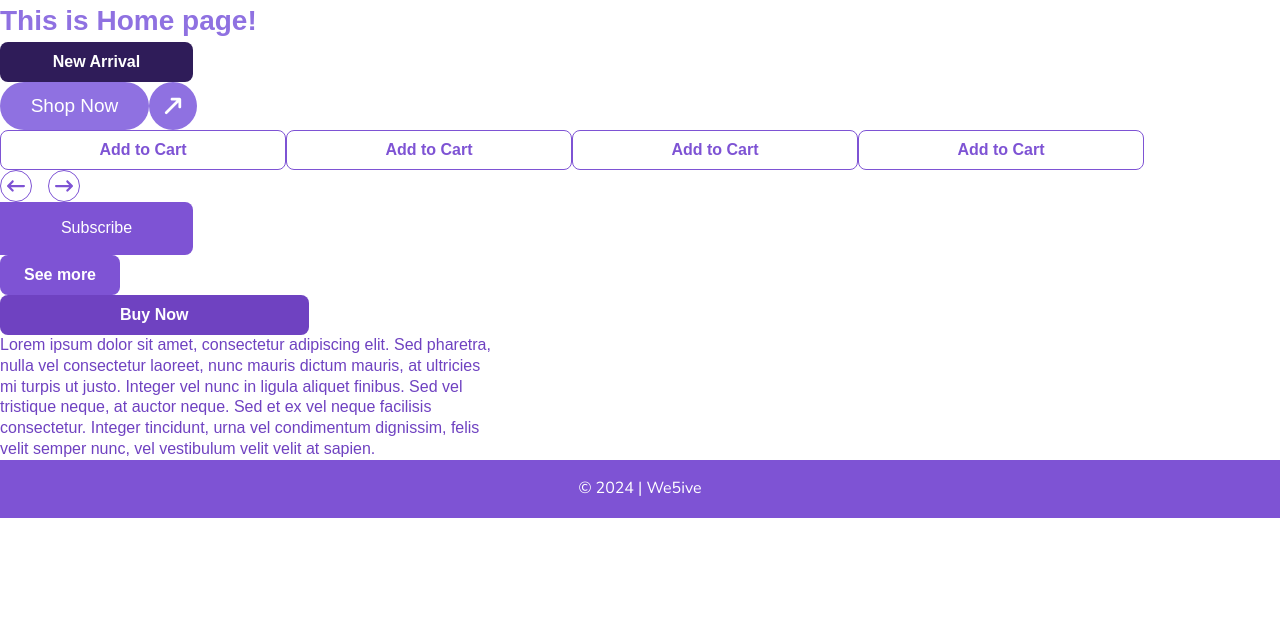
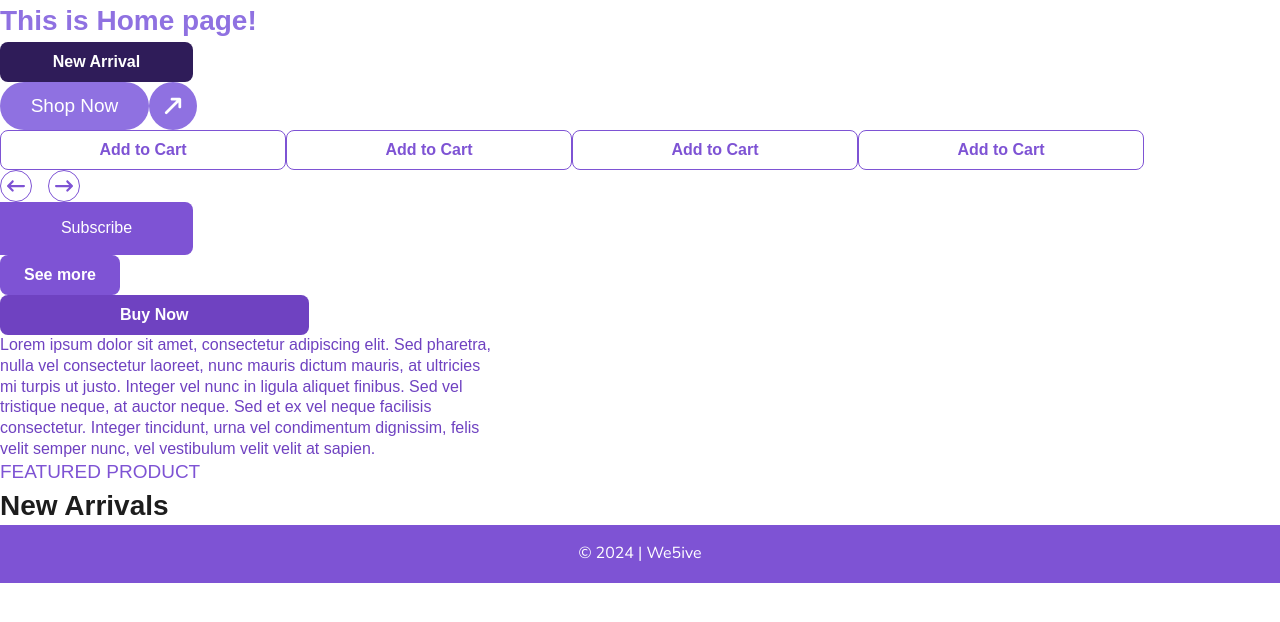
Before and after one commit to nznazmulhuda/e-commerce_landing_page, a Next.js app: page / in a window 1280 px wide. Shown: the top 622 px of the page. Built offline with nearby package versions, Linux system fonts and the light colour scheme.

Commit message:
section title component added

```diff
--- a/src/app/page.js
+++ b/src/app/page.js
@@ -6,6 +6,7 @@ import Button_see from "@/shared/buttons/button_see/Button_see";
 import Button_shop from "@/shared/buttons/button_shop/Button_shop";
 import Button_subs from "@/shared/buttons/button_subs/Button_subs";
 import Description from "@/shared/description/Description";
+import Section_title from "@/shared/section_title/Section_title";
 
 const HomePage = () => {
   return (
@@ -37,6 +38,7 @@ const HomePage = () => {
         consectetur. Integer tincidunt, urna vel condimentum dignissim, felis
         velit semper nunc, vel vestibulum velit velit at sapien.
       </Description>
+      <Section_title />
     </>
   );
 };
--- /dev/null
+++ b/src/shared/section_title/Section_title.jsx
@@ -0,0 +1,15 @@
+function Section_title() {
+  return (
+    <div className="space-y-1">
+      <p className="text-title leading-[24.7px] text-primary_600 uppercase">
+        featured product
+      </p>
+
+      <h1 className="text-heading_4 font-heading_4_bold leading-[36.4px] text-black">
+        New Arrivals
+      </h1>
+    </div>
+  );
+}
+
+export default Section_title;
```
